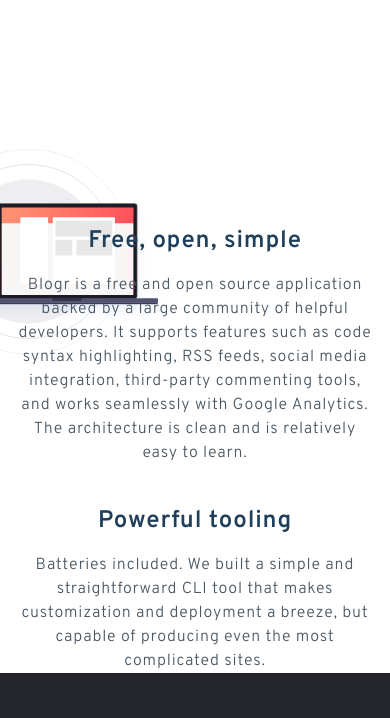
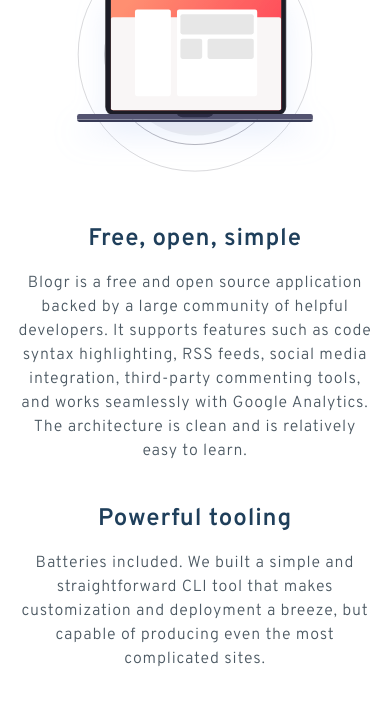
Before and after one commit to lilKriT/blogr-landing-page, a website: page index.html in a window 390 px wide. Shown: the part 2628-3346 px from the top of the page. Drawn offline with Linux system fonts and the light colour scheme.

Commit message:
Styled mobile features.

```diff
--- a/index.html
+++ b/index.html
@@ -188,13 +188,18 @@
 
       <!-- Features section -->
       <section
-        class="min-h-screen text-veryDarkGrayishBlue flex justify-center font-overpass font-light tracking-wider"
+        class="min-h-screen text-veryDarkGrayishBlue flex justify-center font-overpass font-light tracking-wider lg:featuresBackground"
         id="features"
       >
         <div
-          class="w-full max-w-6xl mx-4 flex flex-col lg:flex-row justify-end items-center text-center lg:text-left"
+          class="w-full max-w-6xl mx-4 my-24 flex flex-col lg:flex-row justify-end items-center text-center lg:text-left"
         >
-          <div class="basis-1/2">
+          <div class="lg:basis-1/2">
+            <img
+              src="./images/illustration-laptop-mobile.svg"
+              alt="An illustration of a laptop"
+              class="block lg:hidden"
+            />
             <h2>Free, open, simple</h2>
             <p>
               Blogr is a free and open source application backed by a large
@@ -229,7 +234,7 @@
             ><img
               src="./images/logo.svg"
               alt="Blogr Logo"
-              class="p-2 lg:-ml-4 hover:scale-110 duration-300 ease-in-out after:content-['none']"
+              class="p-2 lg:-ml-4 hover:scale-110 duration-300 ease-in-out"
           /></a>
         </div>
         <!-- Column 2 -->
--- a/src/input.css
+++ b/src/input.css
@@ -124,13 +124,6 @@
   }
 
   /* Features section */
-  #features {
-    background-image: url("../images/illustration-laptop-desktop.svg");
-    background-repeat: no-repeat;
-    background-position: left -54% center;
-    background-size: 65%;
-  }
-
   #features h2 {
     @apply text-veryDarkBlue font-bold text-2xl mb-4;
   }
@@ -220,6 +213,13 @@
     background-position: left -25vw top -40vw, center;
   }
 
+  .featuresBackground {
+    background-image: url("../images/illustration-laptop-desktop.svg");
+    background-repeat: no-repeat;
+    background-position: left -54% center;
+    background-size: 65%;
+  }
+
   .textShadow {
     text-shadow: 0px 0px 5px rgb(0 0 0 / 1);
   }
```
Also changed, not shown: dist/output.css.
